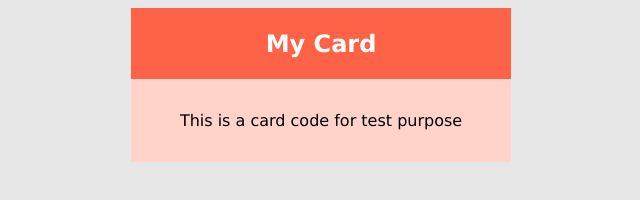
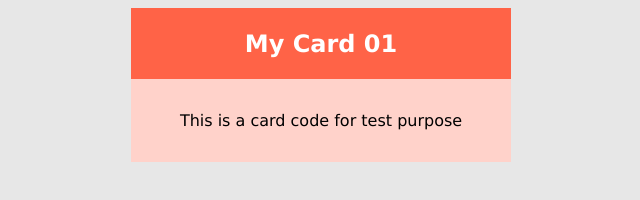
Before and after one commit to orion019/mygitshadetest, a plain HTML site: page index.html in a window 1280 px wide. Shown: the whole page, without its empty margins (319-959 px from the left). Drawn offline with Linux system fonts and the light colour scheme.

Commit message:
updated the heading title

```diff
--- a/index.html
+++ b/index.html
@@ -9,7 +9,7 @@
 <body>
     <div class="container">
         <div class="card-title">
-            <h2>My Card</h2>
+            <h2>My Card 01</h2>
         </div>
         <div class="card-text">
             <p>This is a card code for test purpose</p>
```
